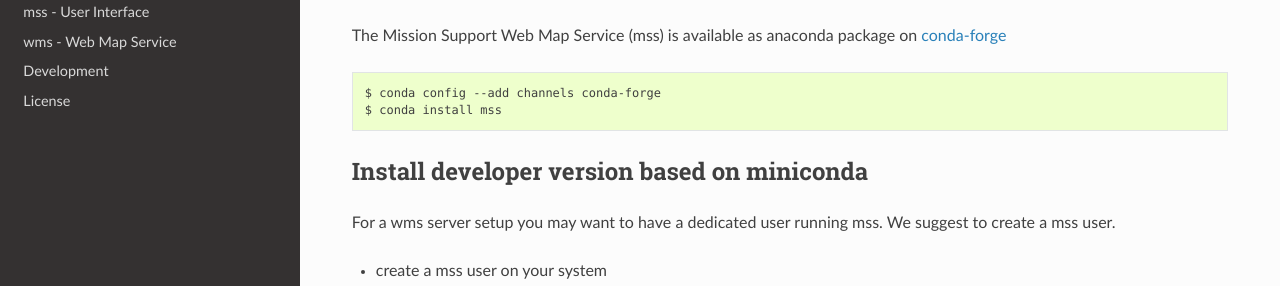
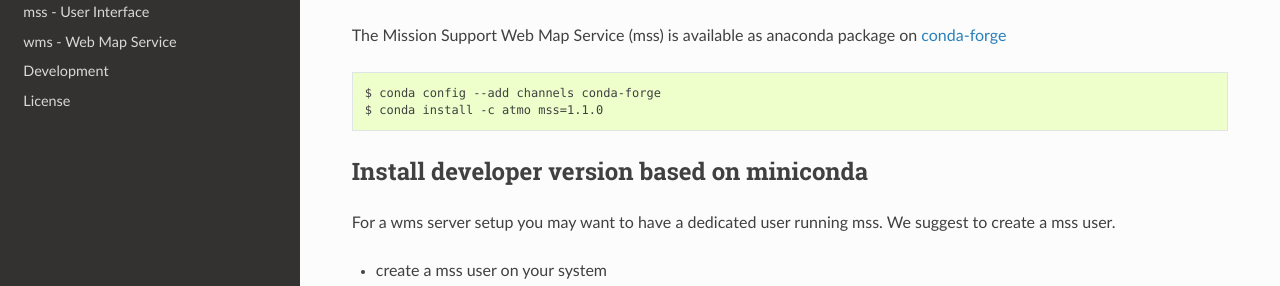
Before and after one commit to Open-MSS/MSS, a Sphinx documentation site: the page built from docs/installation.rst, in a window 1280 px wide and 1144 px high. Shown: the part 264-550 px from the top of the window. Built offline with Sphinx 7.4.7 and the Read the Docs theme 2.0.0, drawn with Linux system fonts in a browser that asks for light colours.

Commit message:
conda channel atmo introduced

```diff
--- a/docs/installation.rst
+++ b/docs/installation.rst
@@ -11,7 +11,8 @@ modern open data science analytics architecture.
 The Mission Support Web Map Service (mss) is available as anaconda package on `conda-forge <https://conda-forge.github.io/>`_ ::
 
    $ conda config --add channels conda-forge
-   $ conda install mss
+   $ conda install -c atmo mss=1.1.0
+
 
 
 
```
